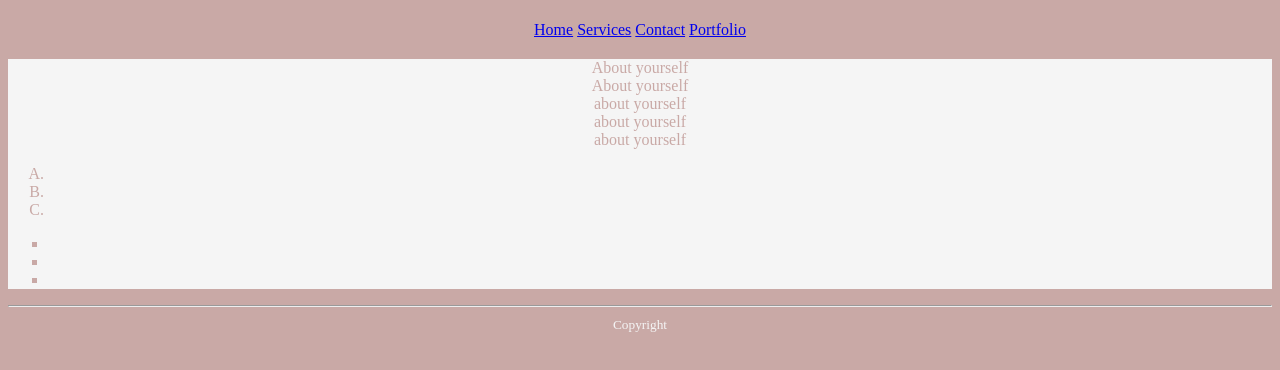
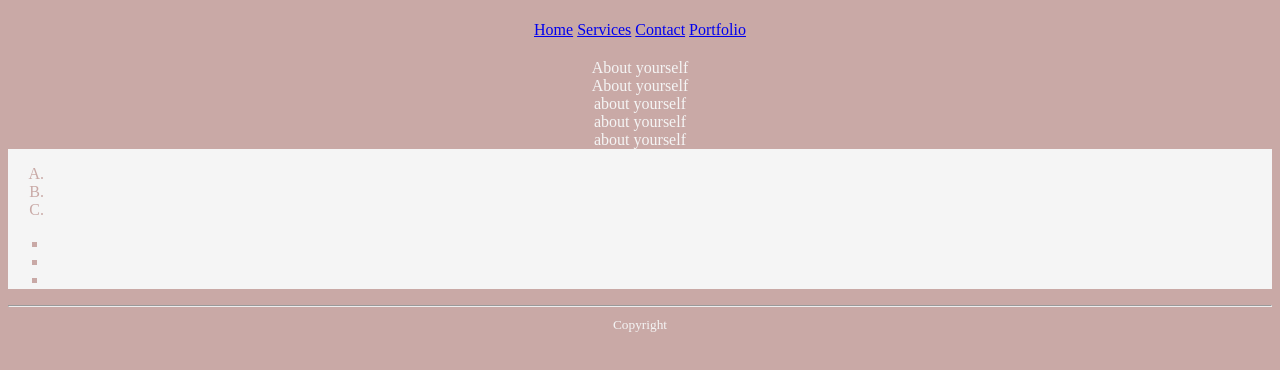
Before and after one commit to BomanC/BomanC.github.io, a plain HTML site: page index.html in a window 1280 px wide. Shown: the part 96-466 px from the top of the page. Drawn offline with Linux system fonts and the light colour scheme.

Commit message:
index.html

```diff
--- a/style.css
+++ b/style.css
@@ -14,8 +14,8 @@ color: #C9A9A6;}
 
 h2 {}
 
-p {background-color: whitesmoke;
-color: #C9A9A6;
+p {background-color: #C9A9A6;
+color: whitesmoke;
 font-size: 16px;}
 
 div{color: whitesmoke;}
```
